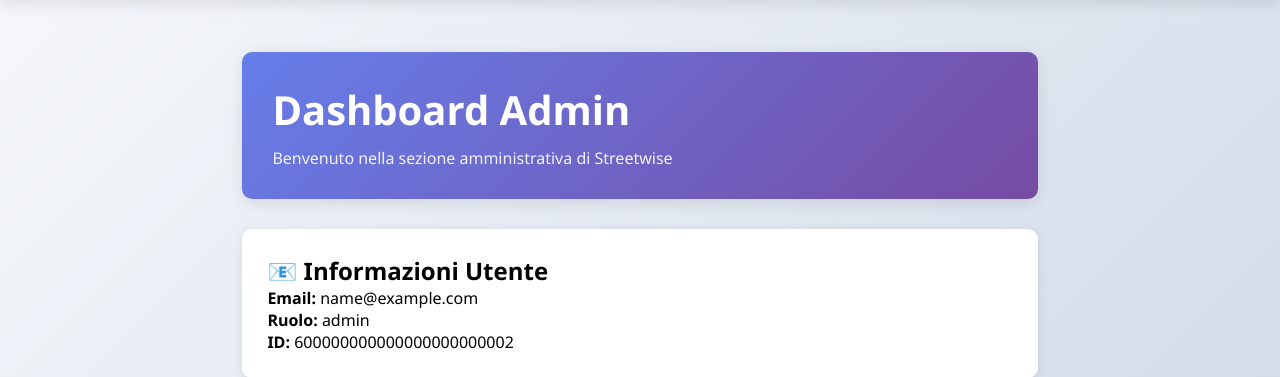
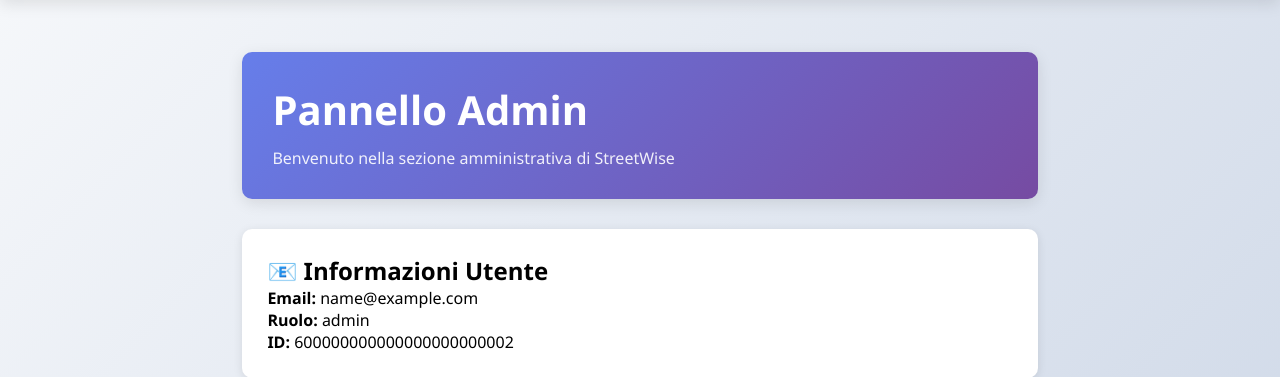
Before and after one commit to davidevaler/streetwise, a Node server app: page /admin in a window 1280 px wide. Shown: the part 73-450 px from the top of the page. Run offline with Node 20, Linux system fonts and the light colour scheme; the visitor is signed in with stand-in values (Sample User, id 1); data comes from the database, SQL or seed files in the repository; data that the repository does not hold is empty; some libraries are stand-ins or nearby versions.

Commit message:
Modifica nome pannello

```diff
--- a/server/views/admin/index.ejs
+++ b/server/views/admin/index.ejs
@@ -3,8 +3,8 @@
   <link rel="stylesheet" href="/css/comunicazioni-admin.css">
   <div class="admin-container">
     <div class="admin-header">
-      <h1>Dashboard Admin</h1>
-      <p>Benvenuto nella sezione amministrativa di Streetwise</p>
+      <h1>Pannello Admin</h1>
+      <p>Benvenuto nella sezione amministrativa di StreetWise</p>
     </div>
 
     <div class="user-info">
```
